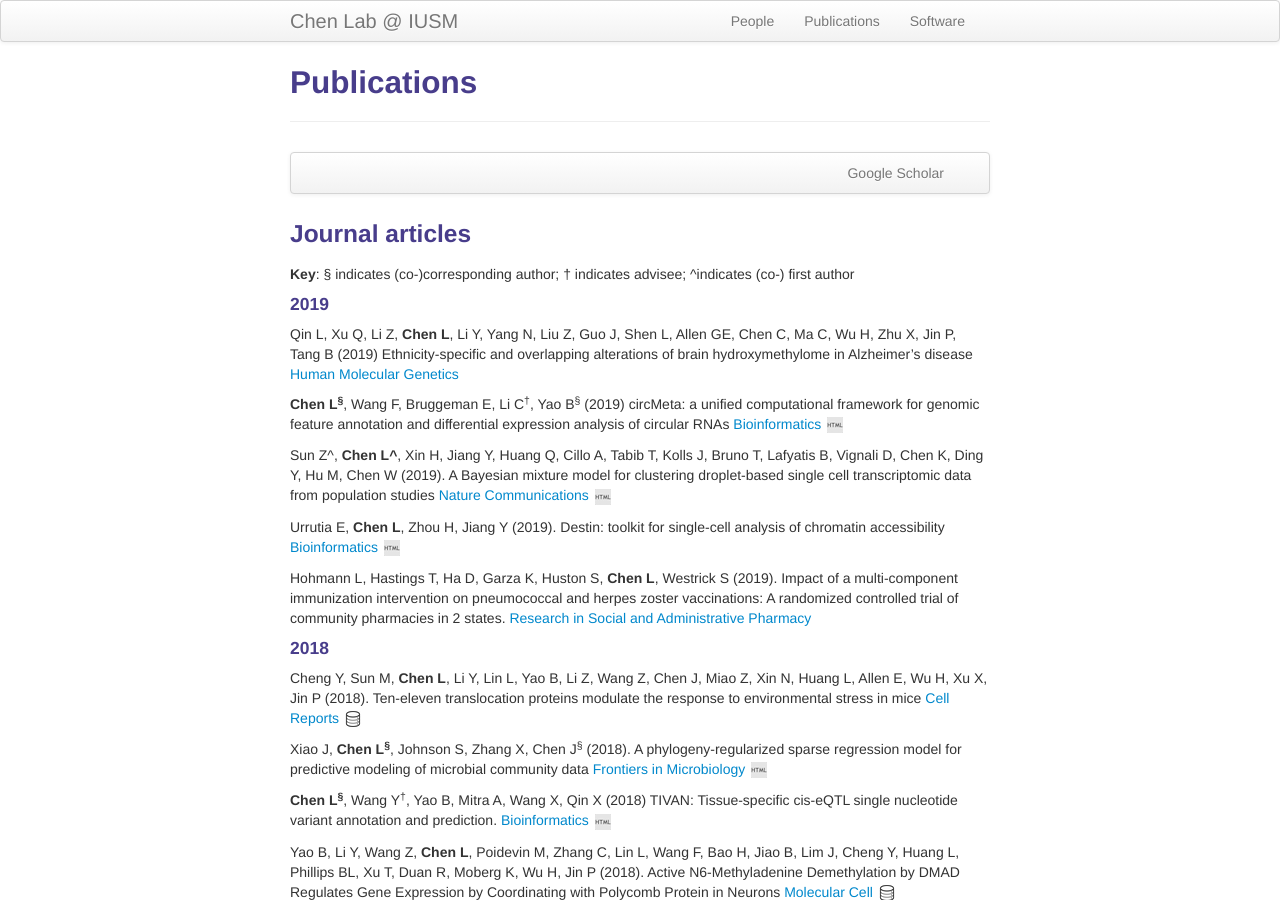
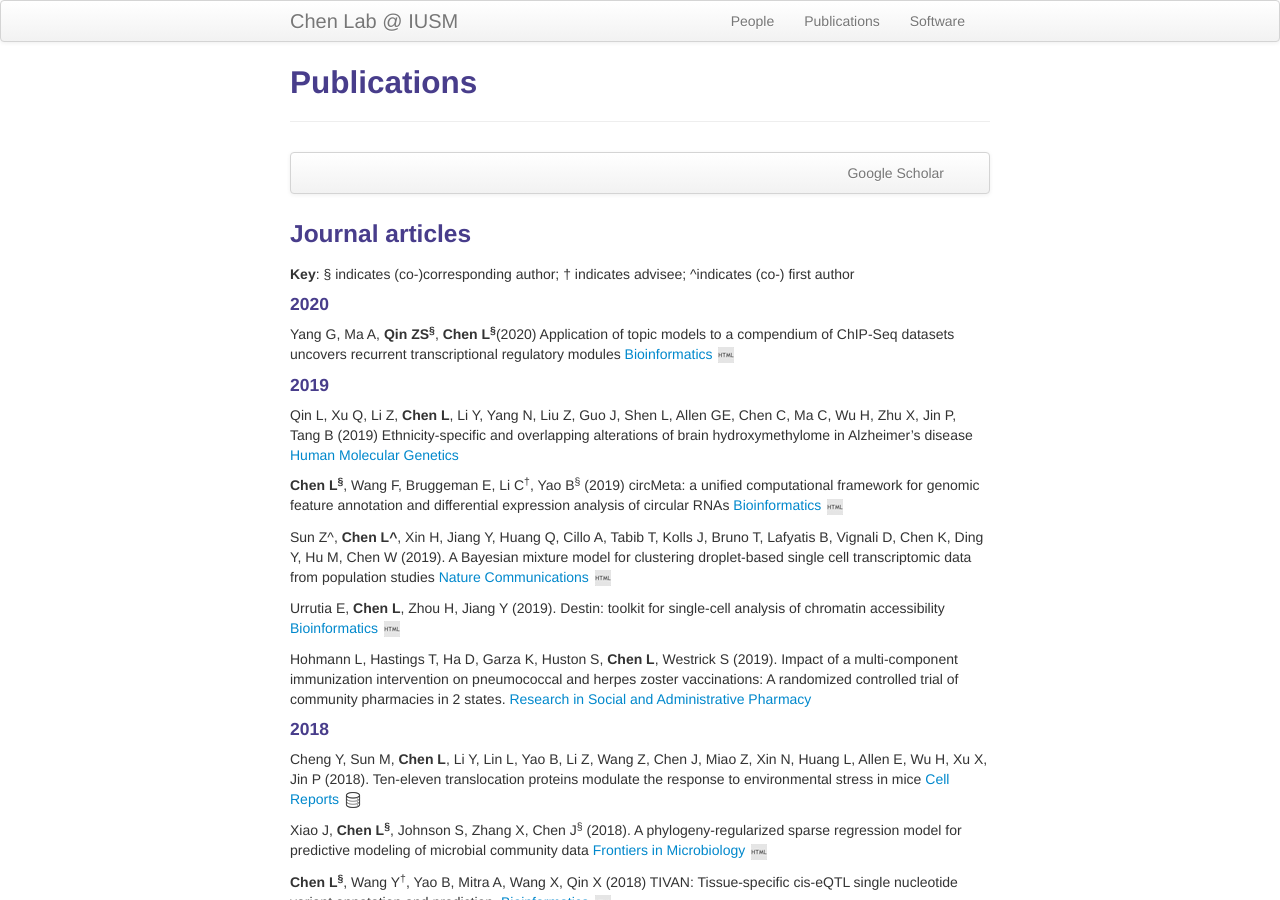
Before and after one commit to lichenbiostat/lichen-lab.github.io, a Jekyll site: the page built from pages/pubs.md, in a window 1280 px wide and 900 px high. Built offline with Jekyll 4.4.1, drawn with Linux system fonts in a browser that asks for light colours.

Commit message:
Update pubs.md

```diff
--- a/pages/pubs.md
+++ b/pages/pubs.md
@@ -17,6 +17,13 @@ description: Li Chen's publications
 ### <a name="articles"></a>Journal articles
 
 **Key**: &sect; indicates (co-)corresponding author; &dagger; indicates advisee; ^indicates (co-) first author
+
+#### 2020
+Yang G, Ma A, **Qin ZS<sup>&sect;</sup>**, **Chen L<sup>&sect;</sup>**(2020)
+Application of topic models to a compendium of ChIP-Seq datasets uncovers recurrent transcriptional regulatory modules
+[Bioinformatics](https://academic.oup.com/bioinformatics/advance-article/doi/10.1093/bioinformatics/btz975/5695705)
+[![tfLDA software](icons16/html-icon.png)](https://github.com/lichen-lab/tfLDA)
+<!-- * 31 * -->
 
 #### 2019
 Qin L, Xu Q, Li Z, **Chen L**, Li Y, Yang N, Liu Z, Guo J, Shen L, Allen GE, Chen C, Ma C, Wu H, Zhu X, Jin P, Tang B (2019)
```
